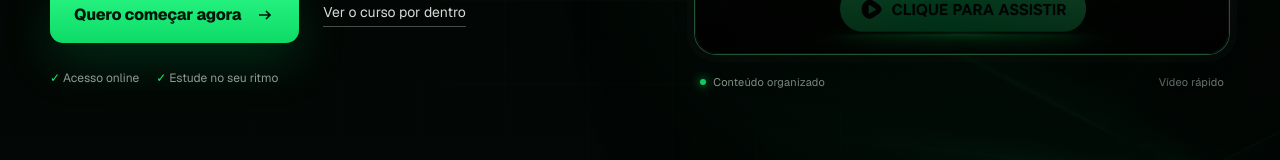
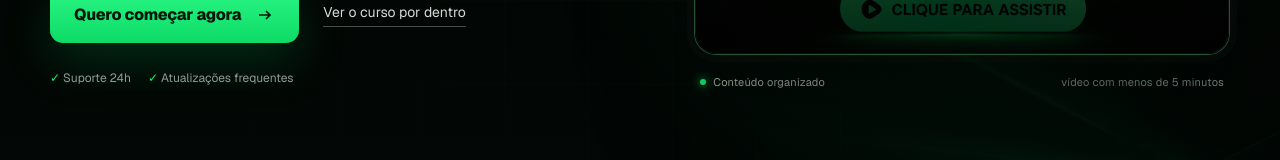
Before and after one commit to MindLone/excel-avancado, a Next.js app: page / in a window 1280 px wide. Shown: the part 420-580 px from the top of the page. Built offline with nearby package versions, Linux system fonts and the light colour scheme; no server answers.

Commit message:
Update site-client.tsx

```diff
--- a/app/site-client.tsx
+++ b/app/site-client.tsx
@@ -159,7 +159,7 @@ export function LandingPage() {
               <a className="text-link" href="#area-de-membros">Ver o curso por dentro</a>
             </div>
             <div className="hero-trust" aria-label="Informações da oferta">
-              <span>✓ Acesso online</span><span>✓ Estude no seu ritmo</span>
+              <span>✓ Suporte 24h</span><span>✓ Atualizações frequentes</span>
             </div>
           </div>
 
@@ -170,7 +170,7 @@ export function LandingPage() {
               <span className="video-vignette" /><span className="play-button"><PlayIcon /></span>
               <span className="video-caption"></span>
             </button>
-            <div className="video-foot"><span><i /> Conteúdo organizado</span><span>Vídeo rápido</span></div>
+            <div className="video-foot"><span><i /> Conteúdo organizado</span><span>vídeo com menos de 5 minutos</span></div>
           </div>
         </div>
       </section>
```
